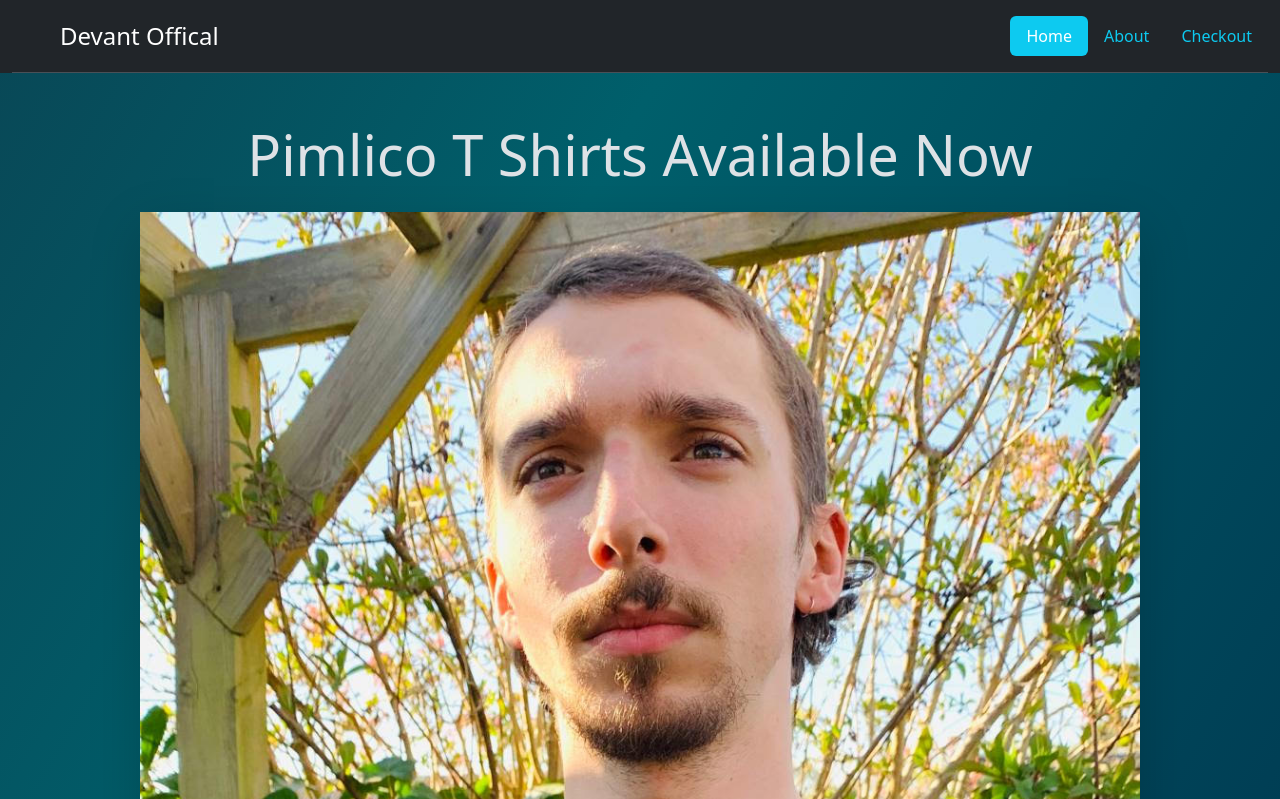
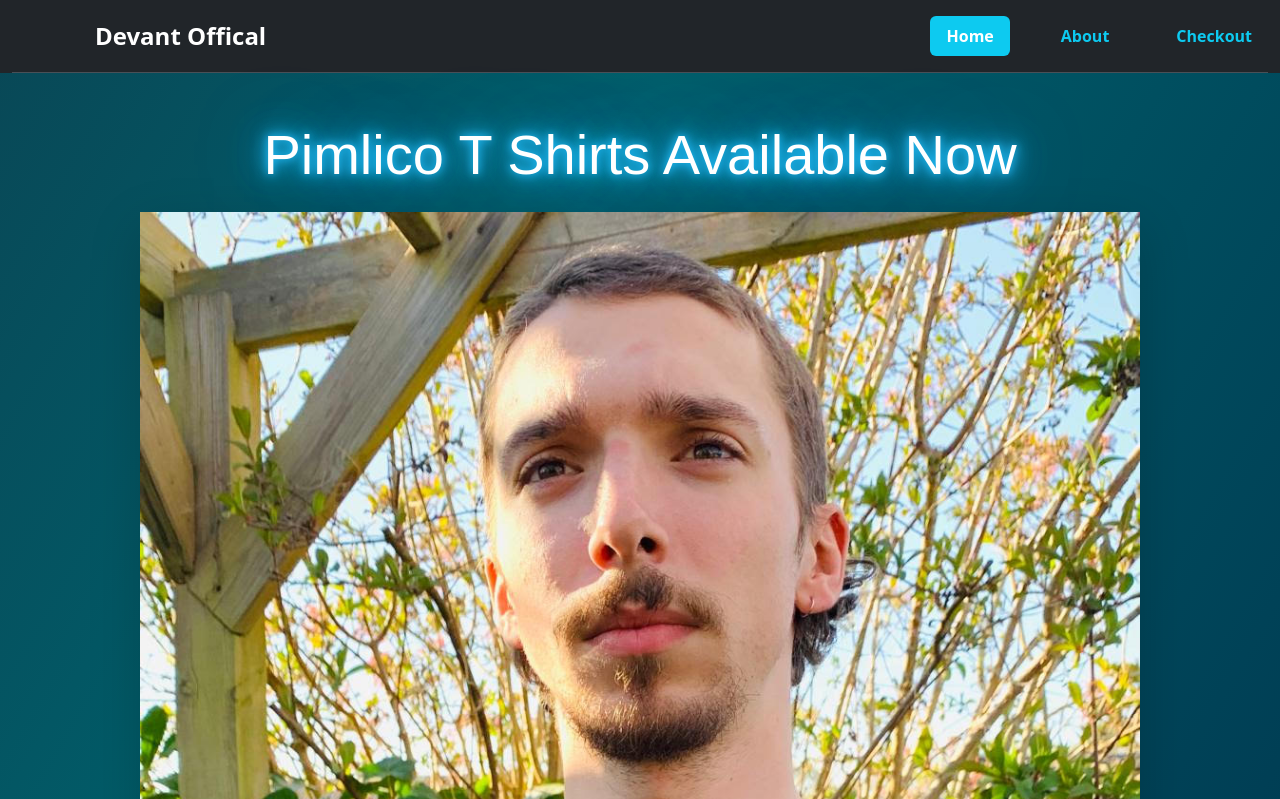
Before and after one commit to ArthurMan100/DevantWebsite, a Flask app: page / in a window 1280 px wide. Shown: the top 799 px of the page. Run offline with Flask 3, Linux system fonts and the light colour scheme.

Commit message:
Update style.css

```diff
--- a/static/css/style.css
+++ b/static/css/style.css
@@ -30,3 +30,72 @@
   color: #ffffff !important; /* Color for the active nav link */
   background-color: var(--bs-info) !important; /* Background for the active nav link */
 }
+
+body, html {
+    margin: 0;
+    padding: 0;
+    height: 100%;
+}
+
+.btn.btn-primary {
+    color: black; /* Changes the text color */
+    background-color: var(--bs-info) !important; /* Changes the background color */
+    border-color: var(--bs-info) !important; /* Changes the border color */
+}
+
+/* Custom styling for the navigation links */
+.nav-link {
+    color: white;
+    font-weight: bold;
+    text-decoration: none;
+    padding: 0.5rem 1rem;
+     /* Adds margin between the nav items */
+}
+
+.nav-link:hover {
+    color: #f0f0f0;
+    text-decoration: underline;
+}
+
+/* Ensuring the header links are also styled correctly */
+header a {
+    color: white;
+    font-weight: bold;
+    text-decoration: none;
+    margin-left: 35px;
+}
+
+header a:hover {
+    color: #f0f0f0;
+    text-decoration: underline;
+}
+
+.gradient-background {
+    padding-bottom: 0 !important; /* Remove bottom padding */
+    margin-bottom: 0 !important;  /* Remove bottom margin */
+}
+
+.container.px-5 img.img-fluid {
+    margin-top: -50px; /* Adjust based on your design to move it upwards */
+}
+
+.overflow-hidden {
+    margin-top: 0 !important;
+    padding-top: 0 !important;
+}
+
+    .glowing-title {
+        color: #fff;
+        text-shadow: 0 0 5px #00aaff, 0 0 10px #00aaff, 0 0 20px #00aaff, 0 0 40px #0077cc;
+        font-family: 'Century Gothic', sans-serif;
+        animation: blue-glow 1.5s infinite alternate;
+    }
+
+    @keyframes blue-glow {
+        0% {
+            text-shadow: 0 0 5px #00aaff, 0 0 10px #00aaff, 0 0 20px #00aaff, 0 0 40px #0077cc;
+        }
+        100% {
+            text-shadow: 0 0 10px #33ccff, 0 0 20px #33ccff, 0 0 40px #33ccff, 0 0 80px #0077cc;
+        }
+    }
```
